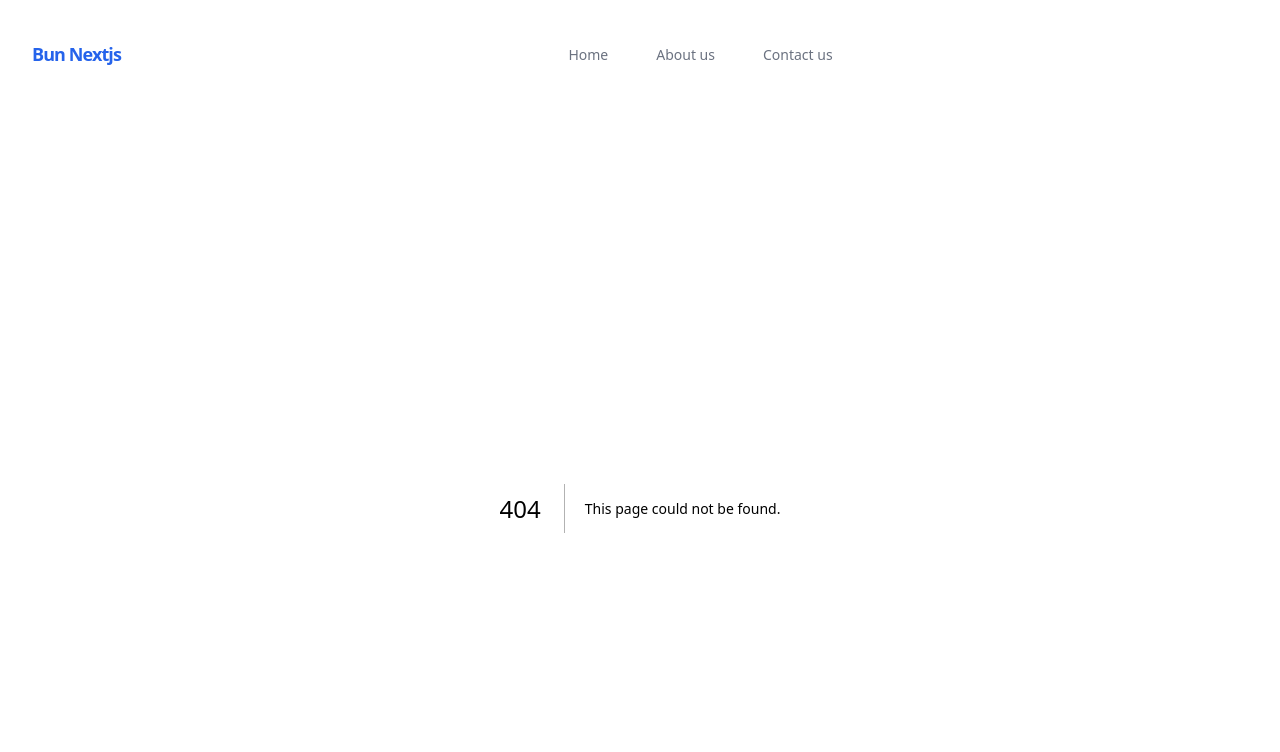
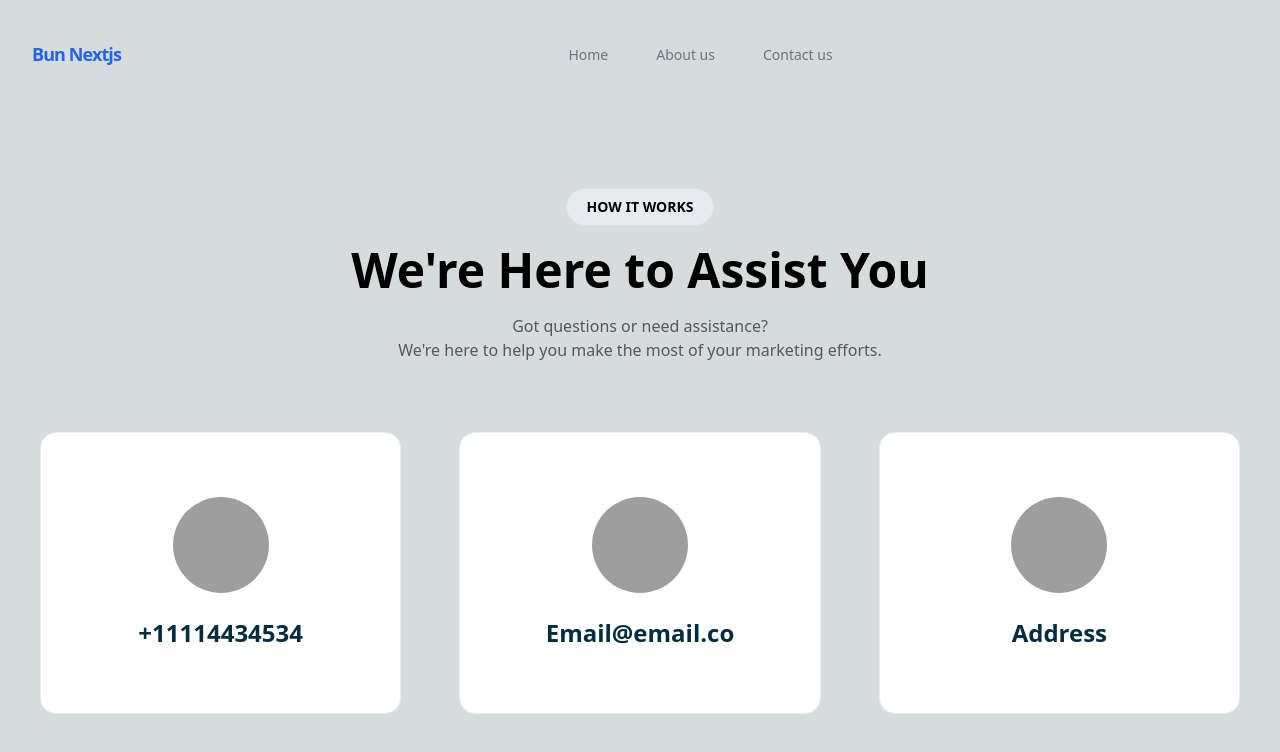
Before and after one commit to officialrajdeepsingh/bun-nextjs, a Next.js app: page /contact in a window 1280 px wide. Before the commit this address had no page. Shown: the top 752 px of the page. Built offline with nearby package versions, Linux system fonts and the light colour scheme; grey boxes are pictures that could not be loaded.

Commit message:
contact page

```diff
--- /dev/null
+++ b/src/pages/contact.tsx
@@ -0,0 +1,35 @@
+import React from 'react'
+
+export default function contact() {
+  return (
+    <div className="px-5 md:px-10">
+      <div className="mx-auto w-full max-w-7xl">
+        <div className="py-12 md:py-16 lg:py-20">
+          <div className="flex-col flex items-stretch gap-[70px]">
+            <div className="flex-col flex items-center gap-5 text-center">
+              <div className="flex items-center justify-center rounded-[80px] border border-solid border-[#cfe9e7] bg-[#e7eaf1] py-2 text-sm font-semibold uppercase text-black px-5">How it works</div>
+              <h2 className="font-bold text-3xl md:text-5xl">We're Here to Assist You</h2>
+              <p className="text-[#575757]">Got questions or need assistance?
+                <br />We're here to help you make the most of your marketing efforts.
+              </p>
+            </div>
+            <div className="grid gap-[58px] max-[991px]:gap-x-8 max-[767px]:gap-y-12 grid-cols-1 md:grid-cols-3">
+              <div className="flex-col flex w-full items-center gap-6 border border-solid border-[#e7eaf1] bg-white px-8 py-16 text-center transition hover:-translate-y-[10px] hover:translate-x-0 max-[767px]:max-w-[400px] rounded-2xl">
+                <img src="https://assets.website-files.com/64e30fb523cefa79f1c3f08f/64e74bb6a5cb6fdbf914c127_contact%201.svg" alt="" className="inline-block max-w-full rounded-[100%] h-24 w-24" />
+                <a href="tel:+11114434534" className="font-bold text-[#002d40] text-lg lg:text-2xl">+11114434534</a>
+              </div>
+              <div className="flex-col flex w-full items-center gap-6 border border-solid border-[#e7eaf1] bg-white px-8 py-16 text-center transition hover:-translate-y-[10px] hover:translate-x-0 max-[767px]:max-w-[400px] rounded-2xl">
+                <img src="https://assets.website-files.com/64e30fb523cefa79f1c3f08f/64e74bb621086db3a081d24d_contact%202.svg" alt="" className="inline-block max-w-full rounded-[100%] h-24 w-24" />
+                <a href="mailto:Email@email.co" className="font-bold text-[#002d40] text-lg lg:text-2xl">Email@email.co</a>
+              </div>
+              <div className="flex-col flex w-full items-center gap-6 border border-solid border-[#e7eaf1] bg-white px-8 py-16 text-center transition hover:-translate-y-[10px] hover:translate-x-0 max-[767px]:max-w-[400px] rounded-2xl">
+                <img src="https://assets.website-files.com/64e30fb523cefa79f1c3f08f/64e74bb6b01ee5b8427e76d9_contact%203.svg" alt="" className="inline-block max-w-full rounded-[100%] h-24 w-24" />
+                <a href="tel:+11114434534" className="font-bold text-[#002d40] text-lg lg:text-2xl">Address</a>
+              </div>
+            </div>
+          </div>
+        </div>
+      </div>
+    </div>
+  )
+}
```
